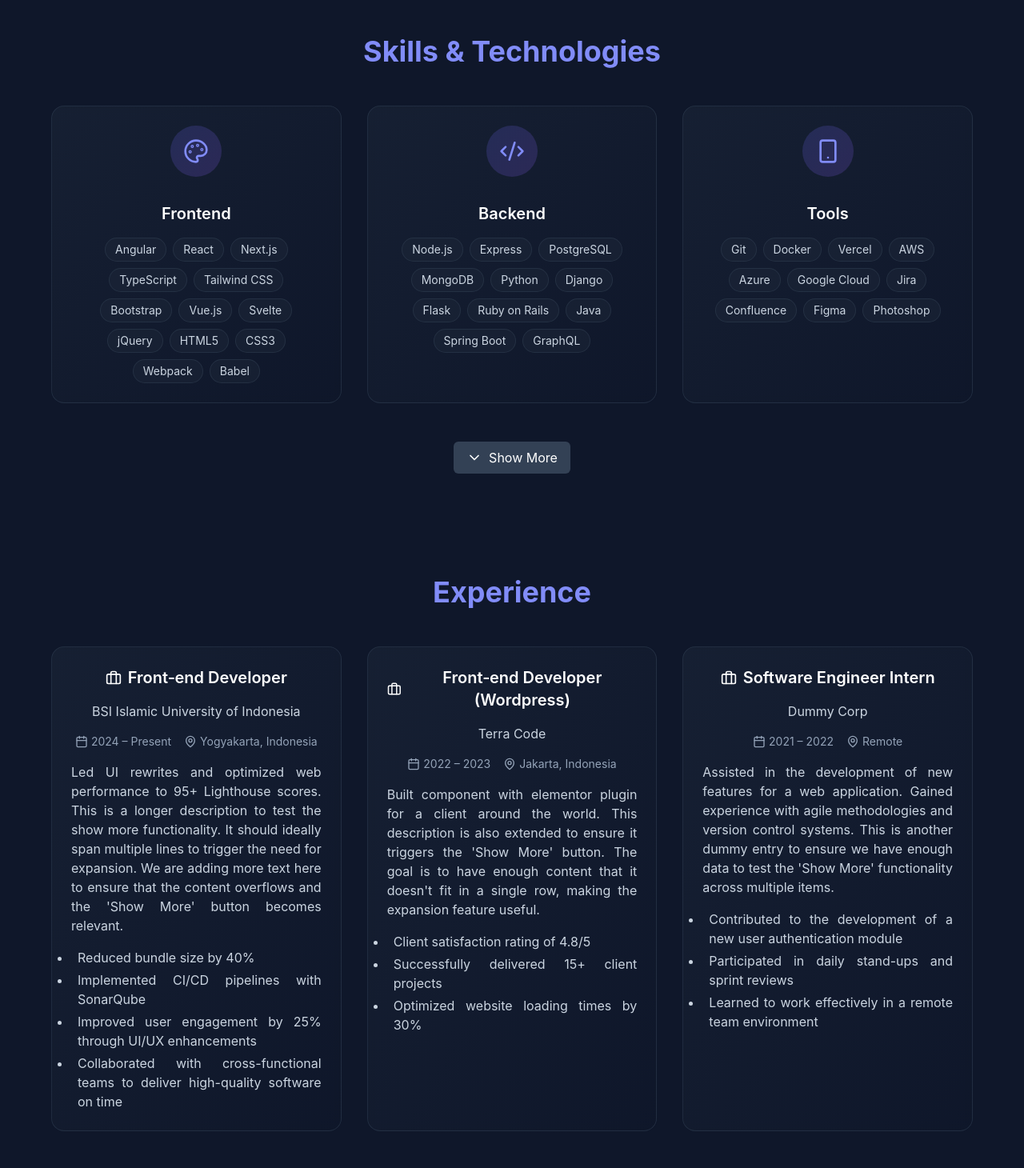
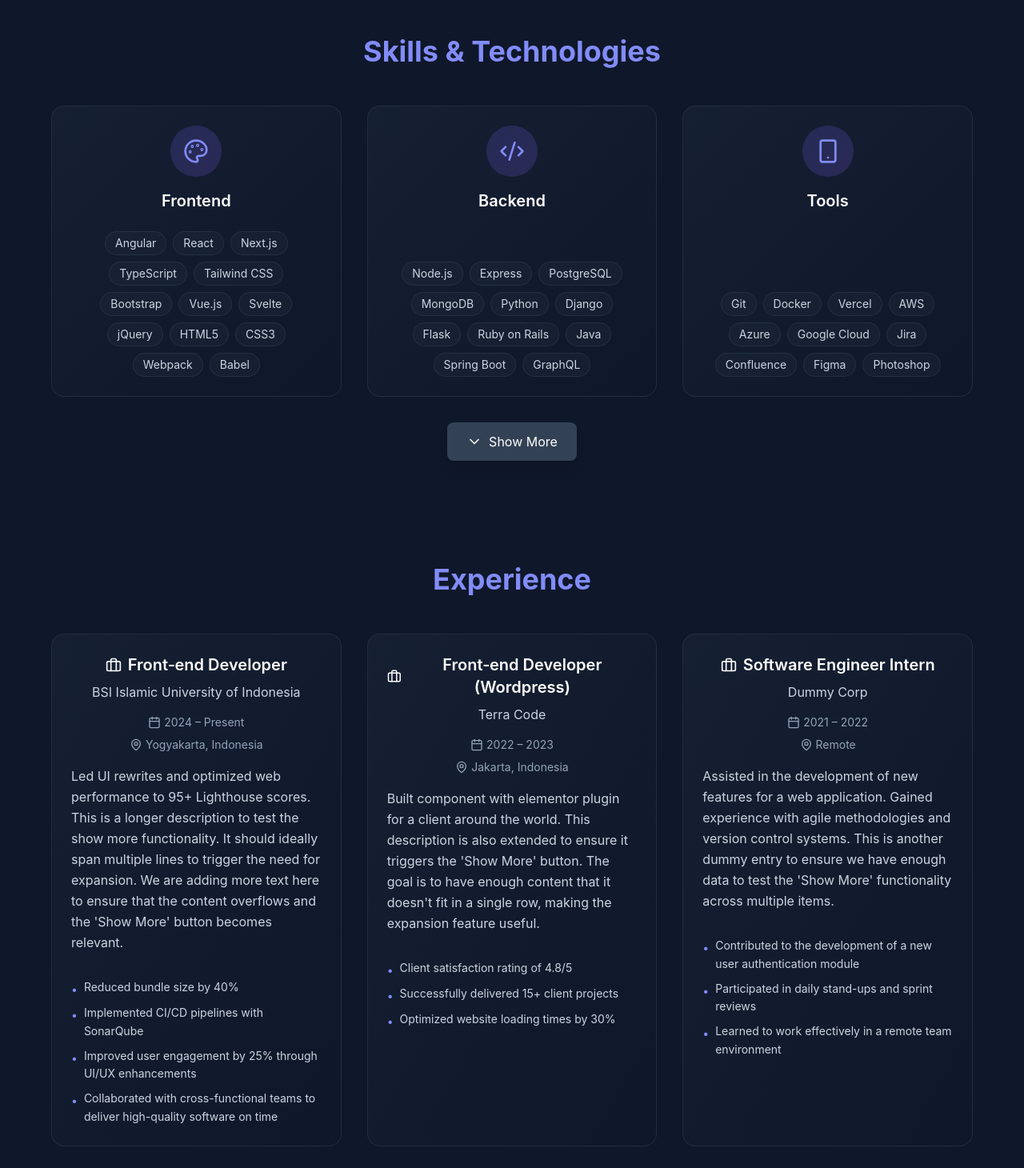
Before and after one commit to agaaaptr/developer-portfolio, a Next.js app: page / in a window 1280 px wide. Shown: the part 1300-2760 px from the top of the page at 80% size. Built offline with nearby package versions, Linux system fonts and the light colour scheme.

Commit message:
refactor: Improve layout and styling across sections, enhance animations, and update button components

```diff
--- a/src/components/sections/About.tsx
+++ b/src/components/sections/About.tsx
@@ -19,7 +19,7 @@ export const AboutSection: React.FC = () => (
 
       <div className="grid md:grid-cols-2 gap-12 items-center">
         <div className="space-y-6">
-          <p className="text-lg text-secondary-300 leading-relaxed">
+          <p className="text-lg text-secondary-300 text-left leading-relaxed">
             Passionate front-end developer with a keen eye for design and user experience.
             Currently expanding my skills towards full-stack development.
           </p>
--- a/src/components/sections/Capabilities.tsx
+++ b/src/components/sections/Capabilities.tsx
@@ -1,6 +1,6 @@
 import React, { useState } from 'react';
 import { motion, AnimatePresence } from 'framer-motion';
-import { Code, Server, Cloud, Database, Smartphone, Palette } from 'lucide-react'; // Import all necessary icons
+import { Code, Server, Cloud, Database, Smartphone, Palette } from 'lucide-react';
 import capabilitiesData from '@/data/capabilities.json';
 import { ShowMoreButton } from '@/components/ui/ShowMoreButton';
 import { GradientCard } from '@/components/ui/GradientCard';
@@ -16,7 +16,7 @@ const iconMap: { [key: string]: React.ElementType } = {
 
 export const CapabilitiesSection: React.FC = () => {
   const [showAll, setShowAll] = useState(false);
-  const initialDisplayCount = 2; // For md:grid-cols-2
+  const initialDisplayCount = 2;
 
   const displayedCapabilities = showAll ? capabilitiesData : capabilitiesData.slice(0, initialDisplayCount);
 
@@ -34,41 +34,53 @@ export const CapabilitiesSection: React.FC = () => {
         </motion.h2>
 
         <motion.div
-          layout
           className="grid md:grid-cols-2 gap-8"
         >
-          <AnimatePresence>
+          <AnimatePresence mode="popLayout">
             {displayedCapabilities.map((capability, index) => {
               const IconComponent = iconMap[capability.icon];
               return (
                 <motion.div
                   key={capability.id}
+                  layout
                   initial={{ opacity: 0, y: 50 }}
                   animate={{ opacity: 1, y: 0 }}
-                  exit={{ opacity: 0, y: 50, transition: { duration: 0.5 } }}
+                  exit={{ opacity: 0, y: -50, transition: { duration: 0.3 } }}
                   transition={{ duration: 0.5, delay: index * 0.1 }}
-                  viewport={{ once: true, amount: 0.3 }}
                   className="flex"
                 >
-                  <GradientCard className="flex flex-col h-full">
-                    {IconComponent && <IconComponent className="h-16 w-16 text-accent-400 mb-4" />}
-                    <h3 className="text-2xl font-semibold mb-4">{capability.title}</h3>
-                    <p className="text-secondary-300 text-justify flex-grow mb-4">
-                      {capability.description}
-                    </p>
+                  <GradientCard className="flex flex-col h-full justify-start items-stretch text-left">
+                    <div className="flex flex-col h-full">
+                      {/* Icon */}
+                      <div className="flex justify-center mb-4">
+                        {IconComponent && <IconComponent className="h-16 w-16 text-accent-400" />}
+                      </div>
+
+                      {/* Title */}
+                      <h3 className="text-2xl font-semibold mb-4 text-center">{capability.title}</h3>
+
+                      {/* Description */}
+                      <p className="text-secondary-300 text-justify flex-grow leading-relaxed">
+                        {capability.description}
+                      </p>
+                    </div>
                   </GradientCard>
                 </motion.div>
               );
             })}
           </AnimatePresence>
         </motion.div>
+
         {capabilitiesData.length > initialDisplayCount && (
-          <div className="flex justify-center mt-8">
+          <motion.div
+            layout
+            className="flex justify-center mt-8"
+          >
             <ShowMoreButton
               isExpanded={showAll}
               onClick={() => setShowAll(!showAll)}
             />
-          </div>
+          </motion.div>
         )}
       </div>
     </section>
--- a/src/components/sections/Experience.tsx
+++ b/src/components/sections/Experience.tsx
@@ -7,7 +7,7 @@ import { ShowMoreButton } from '@/components/ui/ShowMoreButton';
 
 export const ExperienceSection: React.FC = () => {
   const [showAll, setShowAll] = useState(false);
-  const initialDisplayCount = 3; // For lg:grid-cols-3
+  const initialDisplayCount = 3;
 
   const displayedExperience = showAll ? experienceData.experience : experienceData.experience.slice(0, initialDisplayCount);
 
@@ -24,32 +24,33 @@ export const ExperienceSection: React.FC = () => {
           Experience
         </motion.h2>
 
-        <div
+        <motion.div
           className="grid md:grid-cols-2 lg:grid-cols-3 gap-8"
         >
-          <AnimatePresence>
+          <AnimatePresence mode="popLayout">
             {displayedExperience.map((exp, index) => (
               <motion.div
                 key={exp.id}
                 layout
                 initial={{ opacity: 0, y: 50 }}
                 animate={{ opacity: 1, y: 0 }}
-                exit={{ opacity: 0, y: 50, transition: { duration: 0.5 } }}
+                exit={{ opacity: 0, y: -50, transition: { duration: 0.3 } }}
                 transition={{ duration: 0.5, delay: index * 0.1 }}
-                viewport={{ once: true, amount: 0.3 }}
                 className="flex"
               >
-                <GradientCard className="flex flex-col h-full">
-                  <div className="flex flex-col flex-grow space-y-4">
+                <GradientCard className="flex flex-col h-full justify-start items-stretch text-left">
+                  <div className="flex flex-col h-full">
                     {/* Company & Position */}
-                    <div className="flex items-center justify-center space-x-2 text-white">
-                      <Briefcase className="h-5 w-5" />
-                      <h3 className="text-xl font-semibold text-center">{exp.position}</h3>
+                    <div className="flex flex-col items-center text-center mb-4">
+                      <div className="flex items-center space-x-2 text-white mb-2">
+                        <Briefcase className="h-5 w-5" />
+                        <h3 className="text-xl font-semibold">{exp.position}</h3>
+                      </div>
+                      <p className="text-secondary-300 text-center">{exp.company}</p>
                     </div>
-                    <p className="text-secondary-300 text-center">{exp.company}</p>
 
                     {/* Duration & Location */}
-                    <div className="flex items-center justify-center space-x-4 text-secondary-400 text-sm">
+                    <div className="flex flex-col items-center space-y-2 text-secondary-400 text-sm mb-4">
                       <div className="flex items-center space-x-1">
                         <Calendar className="h-4 w-4" />
                         <span>{exp.duration}</span>
@@ -61,24 +62,35 @@ export const ExperienceSection: React.FC = () => {
                     </div>
 
                     {/* Description */}
-                    <p className="text-secondary-300 text-justify mb-4">{exp.description}</p>
+                    <p className="text-secondary-300 text-left mb-4 leading-relaxed">
+                      {exp.description}
+                    </p>
 
                     {/* Achievements */}
                     {exp.achievements?.length > 0 && (
-                      <ul className="list-disc list-outside text-secondary-300 text-justify space-y-1">
-                        {exp.achievements.map((item, idx) => (
-                          <li key={idx} className="pl-2">{item}</li>
-                        ))}
-                      </ul>
+                      <div className="mt-4">
+                        <ul className="space-y-2 text-secondary-300 text-sm">
+                          {exp.achievements.map((item, idx) => (
+                            <li key={idx} className="flex items-start">
+                              <span className="text-primary-400 mr-2 mt-1 flex-shrink-0">•</span>
+                              <span className="text-left leading-relaxed">{item}</span>
+                            </li>
+                          ))}
+                        </ul>
+                      </div>
                     )}
                   </div>
                 </GradientCard>
               </motion.div>
             ))}
           </AnimatePresence>
-        </div>
+        </motion.div>
+
         {experienceData.experience.length > initialDisplayCount && (
-          <motion.div layout className="flex justify-center mt-8">
+          <motion.div
+            layout
+            className="flex justify-center mt-8"
+          >
             <ShowMoreButton
               isExpanded={showAll}
               onClick={() => setShowAll(!showAll)}
--- a/src/components/sections/Projects.tsx
+++ b/src/components/sections/Projects.tsx
@@ -8,7 +8,7 @@ import { ShowMoreButton } from '@/components/ui/ShowMoreButton';
 
 export const ProjectsSection: React.FC = () => {
   const [showAll, setShowAll] = useState(false);
-  const initialDisplayCount = 3; // For lg:grid-cols-3
+  const initialDisplayCount = 3;
 
   const displayedProjects = showAll ? projectsData : projectsData.slice(0, initialDisplayCount);
 
@@ -25,27 +25,27 @@ export const ProjectsSection: React.FC = () => {
           Featured Projects
         </motion.h2>
 
-        <div
+        <motion.div
           className="grid md:grid-cols-2 lg:grid-cols-3 gap-8"
         >
-          <AnimatePresence>
+          <AnimatePresence mode="popLayout">
             {displayedProjects.map((project, index) => (
               <motion.div
                 key={project.id}
                 layout
                 initial={{ opacity: 0, y: 50 }}
                 animate={{ opacity: 1, y: 0 }}
-                exit={{ opacity: 0, y: 50, transition: { duration: 0.5 } }}
+                exit={{ opacity: 0, y: -50, transition: { duration: 0.3 } }}
                 transition={{ duration: 0.5, delay: index * 0.1 }}
-                viewport={{ once: true, amount: 0.3 }}
                 className="flex"
               >
-                <GradientCard className="flex flex-col h-full">
-                  <div className="flex flex-col flex-grow space-y-4">
+                <GradientCard className="flex flex-col h-full justify-start items-stretch text-left">
+                  <div className="flex flex-col h-full">
+                    {/* Image */}
                     <motion.div
                       whileHover={{ scale: 1.05 }}
                       transition={{ duration: 0.2 }}
-                      className="w-full h-48 rounded-lg overflow-hidden relative cursor-pointer"
+                      className="w-full h-48 rounded-lg overflow-hidden relative cursor-pointer mb-4"
                     >
                       {project.image && project.image.length > 0 ? (
                         <Image
@@ -62,12 +62,16 @@ export const ProjectsSection: React.FC = () => {
                       )}
                     </motion.div>
 
-                    <h3 className="text-xl font-semibold text-white">{project.title}</h3>
-                    <p className="text-secondary-300 text-justify flex-grow mb-6">{project.description}</p>
-                  </div>
+                    {/* Title */}
+                    <h3 className="text-xl font-semibold text-white mb-4">{project.title}</h3>
 
-                  <div className="flex flex-col space-y-4 mt-auto pt-4">
-                    <div className="flex flex-wrap gap-2">
+                    {/* Description */}
+                    <p className="text-secondary-300 text-left flex-grow mb-6 leading-relaxed">
+                      {project.description}
+                    </p>
+
+                    {/* Tech Stack */}
+                    <div className="flex flex-wrap gap-2 mb-4">
                       {project.tech.map((tech, techIndex) => (
                         <motion.span
                           key={techIndex}
@@ -80,7 +84,8 @@ export const ProjectsSection: React.FC = () => {
                       ))}
                     </div>
 
-                    <div className="flex space-x-4">
+                    {/* Links */}
+                    <div className="flex space-x-4 mt-auto">
                       <a
                         href={project.github}
                         target="_blank"
@@ -105,9 +110,13 @@ export const ProjectsSection: React.FC = () => {
               </motion.div>
             ))}
           </AnimatePresence>
-        </div>
+        </motion.div>
+
         {projectsData.length > initialDisplayCount && (
-          <motion.div layout className="flex justify-center mt-8">
+          <motion.div
+            layout
+            className="flex justify-center mt-8"
+          >
             <ShowMoreButton
               isExpanded={showAll}
               onClick={() => setShowAll(!showAll)}
--- a/src/components/sections/Skills.tsx
+++ b/src/components/sections/Skills.tsx
@@ -7,7 +7,7 @@ import { ShowMoreButton } from '@/components/ui/ShowMoreButton';
 
 export const SkillsSection: React.FC = () => {
   const [showAll, setShowAll] = useState(false);
-  const initialDisplayCount = 3; // For md:grid-cols-3
+  const initialDisplayCount = 3;
 
   const displayedSkills = showAll ? skillsData : skillsData.slice(0, initialDisplayCount);
 
@@ -25,22 +25,22 @@ export const SkillsSection: React.FC = () => {
         </motion.h2>
 
         <motion.div
-          layout
           className="grid md:grid-cols-3 gap-8"
         >
-          <AnimatePresence>
+          <AnimatePresence mode="popLayout">
             {displayedSkills.map((category, index) => (
               <motion.div
                 key={index}
+                layout
                 initial={{ opacity: 0, y: 50 }}
                 animate={{ opacity: 1, y: 0 }}
-                exit={{ opacity: 0, y: 50, transition: { duration: 0.5 } }}
+                exit={{ opacity: 0, y: -50, transition: { duration: 0.3 } }}
                 transition={{ duration: 0.5, delay: index * 0.1 }}
-                viewport={{ once: true, amount: 0.3 }}
                 className="flex"
               >
-                <GradientCard className="flex flex-col justify-between items-center p-6">
-                  <div className="text-center space-y-4 flex flex-col items-center">
+                <GradientCard className="flex flex-col h-full justify-start items-center text-center">
+                  <div className="flex flex-col h-full items-center">
+                    {/* Icon */}
                     <motion.div
                       whileHover={{ scale: 1.1, rotate: 10 }}
                       transition={{ type: "spring", stiffness: 400, damping: 10 }}
@@ -53,9 +53,11 @@ export const SkillsSection: React.FC = () => {
                       {category.category === 'Databases' && <Database className="h-8 w-8 text-primary-400" />}
                     </motion.div>
 
-                    <h3 className="text-xl font-semibold text-white mb-4">{category.category}</h3>
+                    {/* Title */}
+                    <h3 className="text-xl font-semibold text-white mb-6">{category.category}</h3>
 
-                    <div className="flex flex-wrap justify-center gap-2">
+                    {/* Skills */}
+                    <div className="flex flex-wrap justify-center gap-2 mt-auto">
                       {category.items.map((skill, skillIndex) => (
                         <motion.span
                           key={skillIndex}
@@ -73,8 +75,12 @@ export const SkillsSection: React.FC = () => {
             ))}
           </AnimatePresence>
         </motion.div>
+
         {skillsData.length > initialDisplayCount && (
-          <motion.div layout className="flex justify-center mt-8">
+          <motion.div
+            layout
+            className="flex justify-center mt-8"
+          >
             <ShowMoreButton
               isExpanded={showAll}
               onClick={() => setShowAll(!showAll)}
--- a/src/components/ui/GradientCard.tsx
+++ b/src/components/ui/GradientCard.tsx
@@ -8,10 +8,16 @@ interface GradientCardProps {
 
 export const GradientCard: React.FC<GradientCardProps> = ({ children, className = "" }) => (
   <motion.div
+    layout
     whileHover={{ scale: 1.03, boxShadow: "0 10px 20px rgba(0,0,0,0.2)" }}
     whileTap={{ scale: 0.98 }}
-    transition={{ type: "spring", stiffness: 400, damping: 10 }}
-    className={`flex flex-col justify-between items-center text-center bg-gradient-to-br from-secondary-800/50 to-secondary-900/50 backdrop-blur-sm border border-secondary-700/50 rounded-2xl p-6 hover:border-primary-500/50 transition-all duration-300 ${className}`}
+    transition={{
+      type: "spring",
+      stiffness: 400,
+      damping: 10,
+      layout: { duration: 0.5, ease: "easeInOut" }
+    }}
+    className={`w-full bg-gradient-to-br from-secondary-800/50 to-secondary-900/50 backdrop-blur-sm border border-secondary-700/50 rounded-2xl p-6 hover:border-primary-500/50 transition-all duration-300 ${className}`}
   >
     {children}
   </motion.div>
--- a/src/components/ui/ShowMoreButton.tsx
+++ b/src/components/ui/ShowMoreButton.tsx
@@ -9,22 +9,36 @@ interface ShowMoreButtonProps {
 
 export const ShowMoreButton: React.FC<ShowMoreButtonProps> = ({ isExpanded, onClick }) => (
   <motion.button
-    layoutId="showMoreButton"
+    layout
     onClick={onClick}
     whileHover={{ scale: 1.05 }}
     whileTap={{ scale: 0.95 }}
-    className="mt-4 px-4 py-2 bg-secondary-700 text-white rounded-md flex items-center justify-center space-x-2 hover:bg-secondary-600 transition-colors"
+    transition={{
+      layout: { duration: 0.3, ease: "easeInOut", delay: 0.4 },
+      scale: { duration: 0.1 }
+    }}
+    className="px-6 py-3 bg-secondary-700 text-white rounded-lg flex items-center justify-center space-x-2 hover:bg-secondary-600 transition-colors shadow-lg"
   >
-    {isExpanded ? (
-      <>
+    <motion.div
+      initial={false}
+      animate={{ rotate: isExpanded ? 180 : 0 }}
+      transition={{ duration: 0.3, ease: "easeInOut" }}
+    >
+      {isExpanded ? (
         <ChevronUp className="h-5 w-5" />
-        <motion.span layout>Show Less</motion.span>
-      </>
-    ) : (
-      <>
+      ) : (
         <ChevronDown className="h-5 w-5" />
-        <motion.span layout>Show More</motion.span>
-      </>
-    )}
+      )}
+    </motion.div>
+    <motion.span
+      layout
+      key={isExpanded ? 'less' : 'more'}
+      initial={{ opacity: 0, y: 10 }}
+      animate={{ opacity: 1, y: 0 }}
+      exit={{ opacity: 0, y: -10 }}
+      transition={{ duration: 0.2, ease: "easeInOut" }}
+    >
+      {isExpanded ? 'Show Less' : 'Show More'}
+    </motion.span>
   </motion.button>
 );
```
